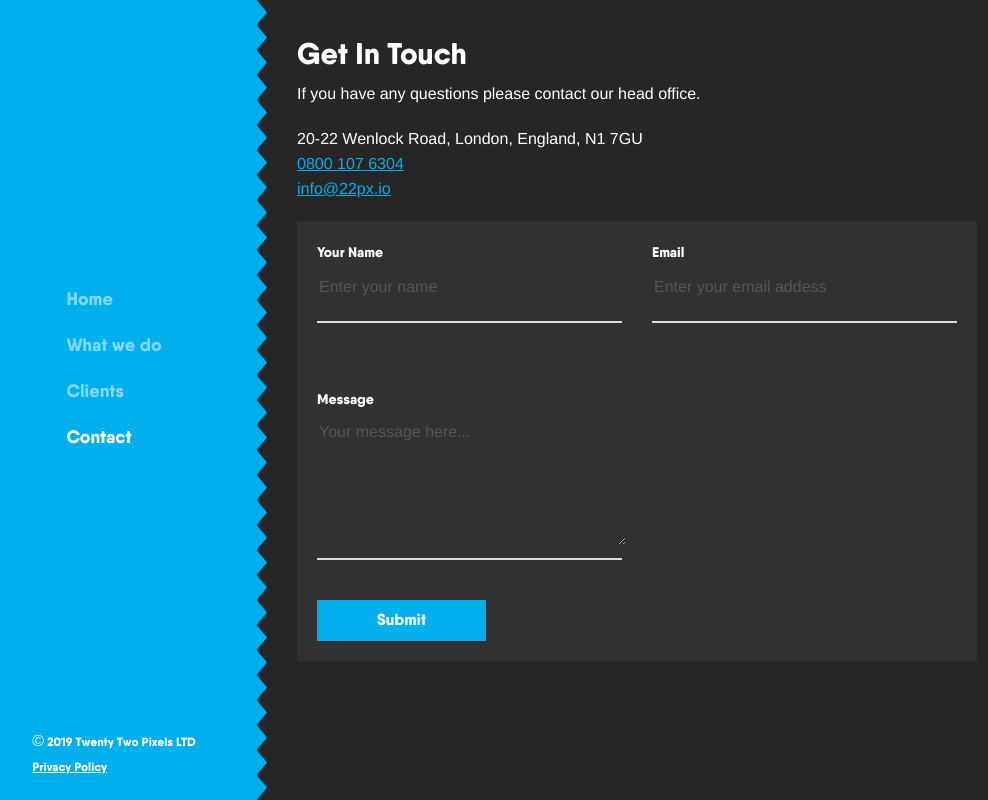
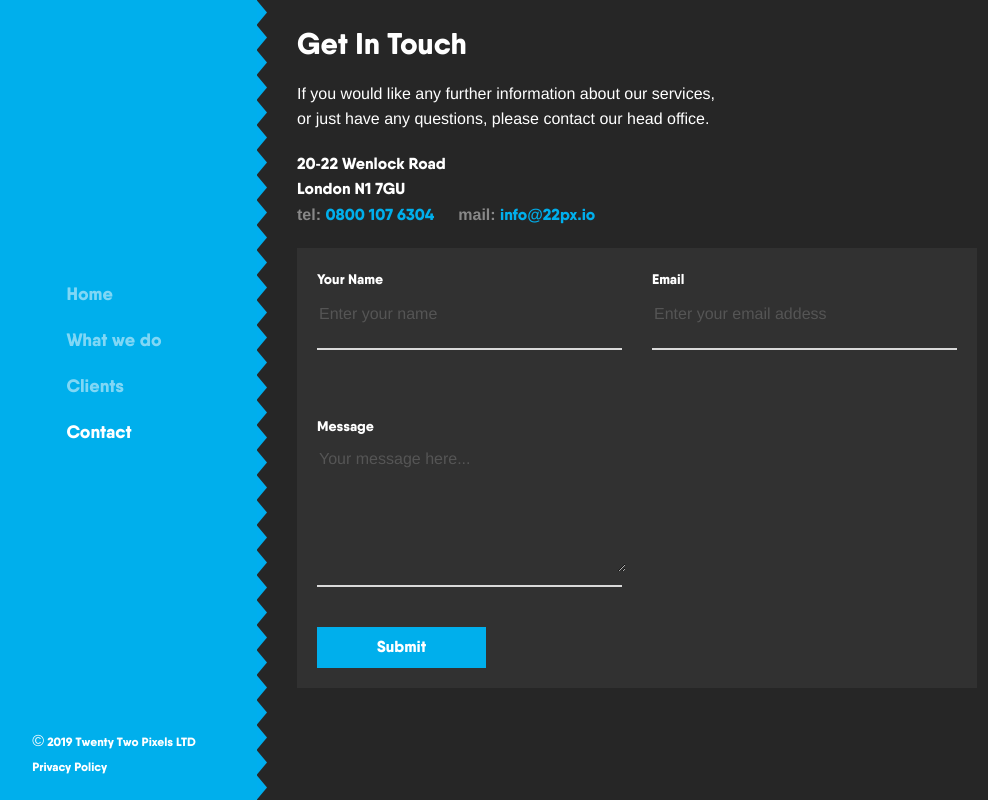
Before and after one commit to twenty-two-pixels/twenty-two-pixels, a Node server app: page /contact in a window 1280 px wide. Shown: the whole page, without its empty margins (29-1017 px from the left). Run offline with Node 20, Linux system fonts and the light colour scheme; style sheets or scripts are compiled from the project's sources.

Commit message:
Complete contact page styling

```diff
--- a/scss/_shortcuts.scss
+++ b/scss/_shortcuts.scss
@@ -1,5 +1,23 @@
+@import "vars";
+
 .ttp-main-font {
   font-family: $main-font-family;
+}
+
+.ttp-main-brand {
+  font-family: $brand-font-family;
+}
+
+.ttp-main-font-color {
+  color: $main-font-color;
+}
+
+.ttp-grey-font-color {
+  color: $brand-grey;
+}
+
+.ttp-margin {
+  margin-bottom: $margin-base;
 }
 
 .ttp-flex {
--- a/scss/_typography.scss
+++ b/scss/_typography.scss
@@ -15,8 +15,7 @@ h4,
 h5,
 h6 {
   font-family: $brand-font-family;
-  margin-top: $margin-base / 2;
-  margin-bottom: $margin-base / 2;
+  margin: 0;
 }
 
 h1,
@@ -49,7 +48,12 @@ h5,
 }
 
 a {
-  color: $brand-primary
+  color: $brand-primary;
+  text-decoration: none;
+
+  &:hover {
+    text-decoration: underline;
+  }
 }
 
 p,
--- a/scss/_vars.scss
+++ b/scss/_vars.scss
@@ -1,6 +1,7 @@
 $brand-primary: #00afec;
 $brand-secondary: #ffffff;
 $brand-bg: #262626;
+$brand-grey: #888888;
 $main-font-color: #ffffff;
 $brand-font-family: 'Qanelas Soft', 'Helvetica Neue', Arial, sans-serif;
 $main-font-family: 'Helvetica Neue', Arial, sans-serif;
--- a/scss/components/_form.scss
+++ b/scss/components/_form.scss
@@ -1,7 +1,6 @@
 @import "../vars";
 
 .ttp-form {
-  width: 100%;
   display: flex;
   flex-wrap: wrap;
   justify-content: space-between;
--- a/scss/components/_nav.scss
+++ b/scss/components/_nav.scss
@@ -7,6 +7,7 @@ nav {
   padding: $margin-base;
   position: fixed;
   width: 100vw;
+  z-index: 1;
 
   @media (min-width: $break-point + 1) {
     display: flex;
--- a/scss/pages/_contact.scss
+++ b/scss/pages/_contact.scss
@@ -1,6 +1,29 @@
 @import "../vars";
 
 .contact {
+  .ttp-address-block {
+    font-family: $brand-font-family;
+    font-weight: bold;
+
+    a[href^=tel],
+    a[href^=mailto] {
+      font-family: $brand-font-family;
+      display: block;
+
+      @media (min-width: $break-point + 1) {
+        display: inline;
+      }
+    }
+
+    a[href^=tel] {
+      margin-right: $margin-base;
+    }
+
+    .ttp-main-font {
+      font-weight: bold;
+    }
+  }
+
   .ttp-form {
     background: rgba(255, 255, 255, 0.05);
     padding: $margin-base;
--- a/views/contact.hbs
+++ b/views/contact.hbs
@@ -1,10 +1,10 @@
 <main class="main-content contact">
   <div class="scroll-content">
-    <h3>Get In Touch</h3>
-    <p>If you have any questions please contact our head office.</p>
-    <p>20-22 Wenlock Road, London, England, N1 7GU<br>
-      <a href="tel:08001076304">0800 107 6304</a><br>
-      <a href="mailto:info@22px.io?Subject=Hello" target="_top">info@22px.io</a>
+    <h3 class="ttp-margin">Get In Touch</h3>
+    <p class="ttp-margin">If you would like any further information about our services,<br>or just have any questions, please contact our head office.</p>
+    <p class="ttp-address-block ttp-margin">20<span class="ttp-main-font">-</span>22 Wenlock Road<br>London N1 7GU<br>
+      <span class="ttp-grey-font-color">tel: </span><a href="tel:08001076304">0800 107 6304</a>
+      <span class="ttp-grey-font-color">mail: </span><a href="mailto:info@22px.io?Subject=Hello" target="_top">info<span class="ttp-main-font">@</span>22px.io</a>
     </p>
 
     <form class="ttp-form validate-form" method="post" role="form">
```
Also changed, not shown: nodemon.json (deleted, +0 -8 lines), package.json (+19 -1 lines).
